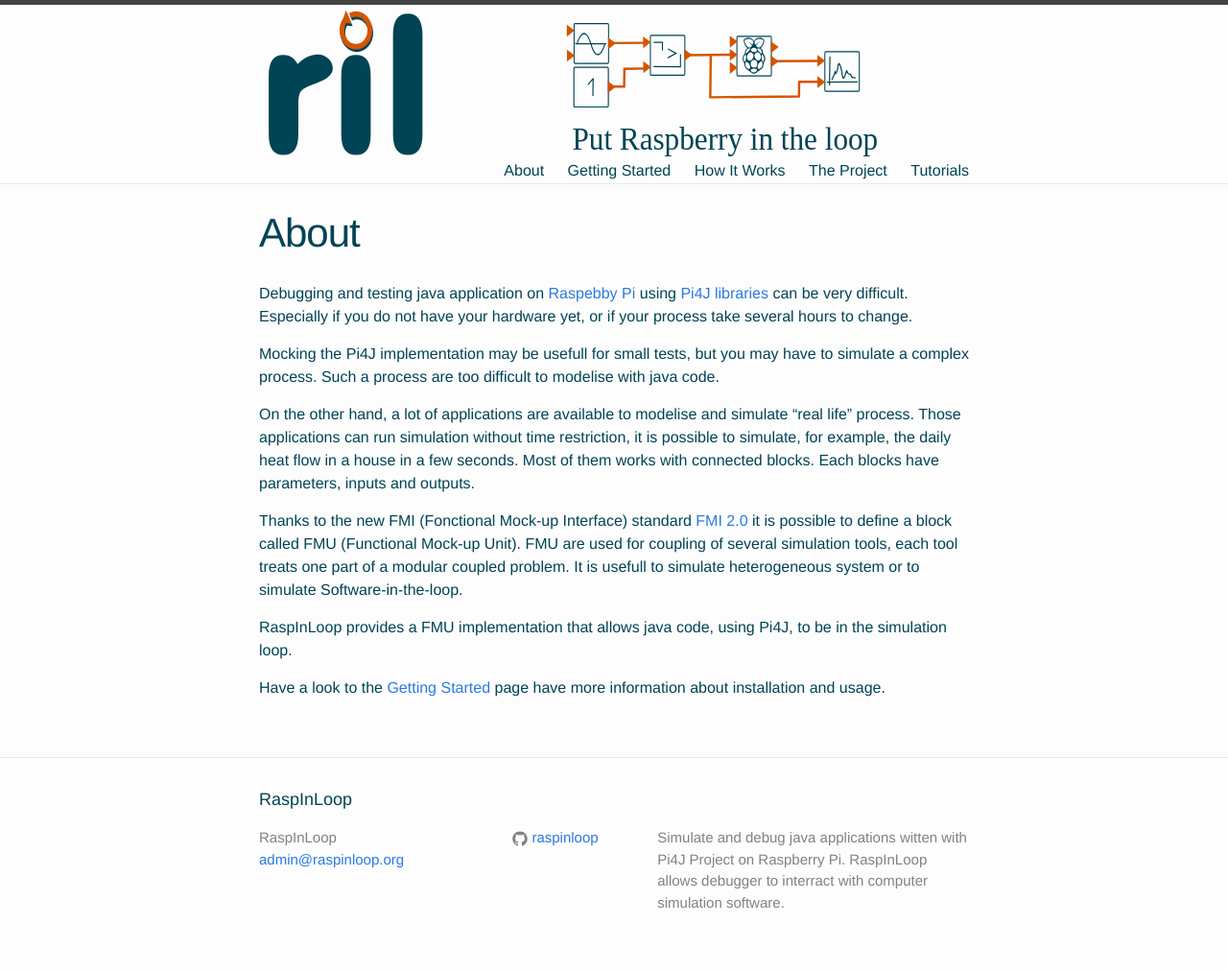
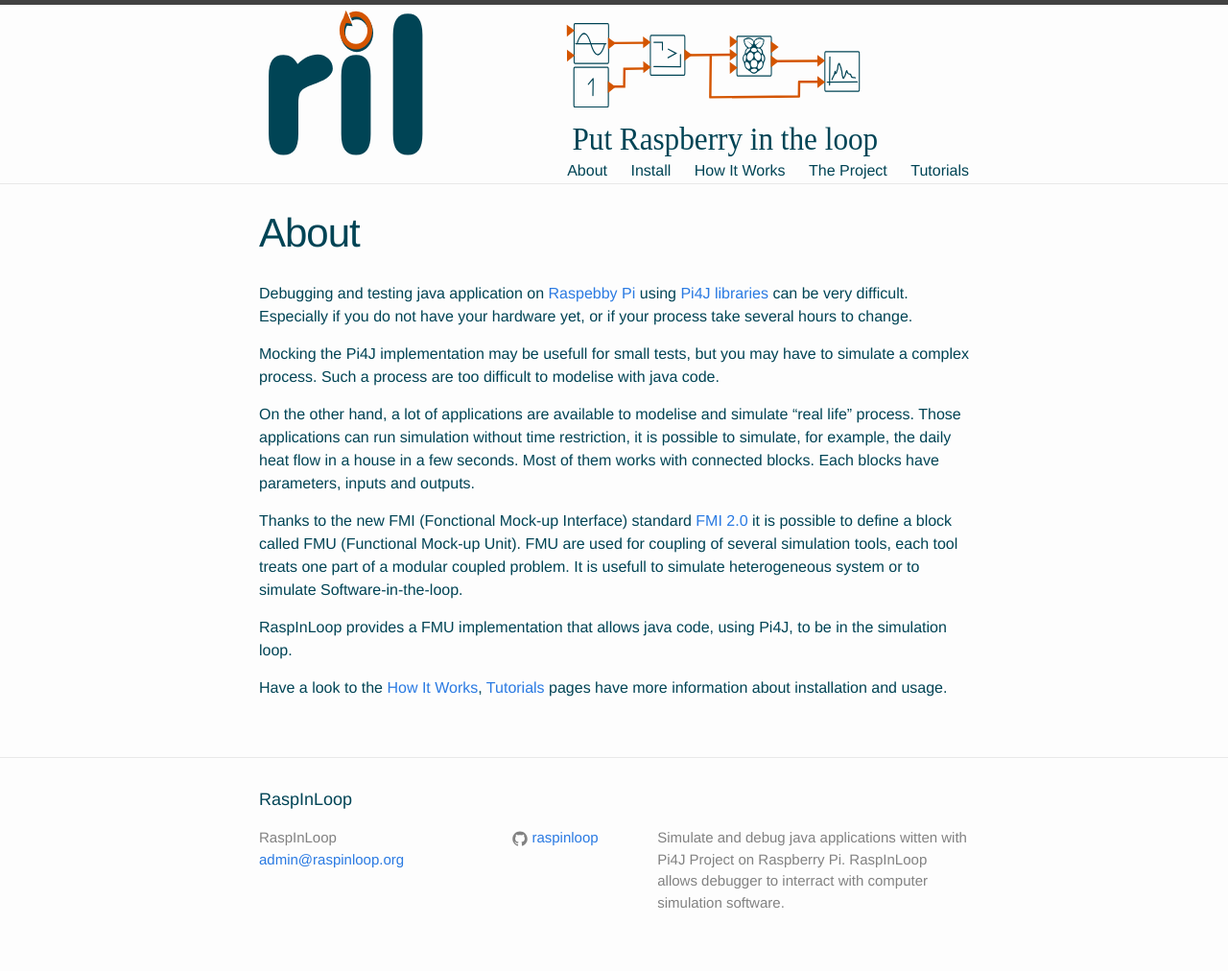
Before and after one commit to RaspInLoop/raspInLoop.github.io, a Jekyll site: the page built from about.md, in a window 1280 px wide. Shown: the whole page at 96% size. Built offline with Jekyll 4.4.1, drawn with Linux system fonts in a browser that asks for light colours.

Commit message:
added how it works

```diff
--- a/about.md
+++ b/about.md
@@ -14,4 +14,4 @@
 
 RaspInLoop provides a FMU implementation that allows java code, using Pi4J, to be in the simulation loop.
 
-Have a look to the [Getting Started](/gettingstarted/) page have more information about  installation and usage.
+Have a look to the [How It Works](/howitworks/), [Tutorials](/tutorial/) pages have more information about installation and usage.
--- a/gettingstarted.md
+++ b/gettingstarted.md
@@ -1,7 +1,7 @@
 ---
 layout: page
-title: Getting Started
-permalink: /gettingstarted/
+title: Install
+permalink: /Install/
 ---
 
 #Install eclipse plugin
```
Also changed, not shown: _posts/2015-01-28-example-BlinkGpioExample.md (+1 -1 lines), howitworks.md (+30 -0 lines).
